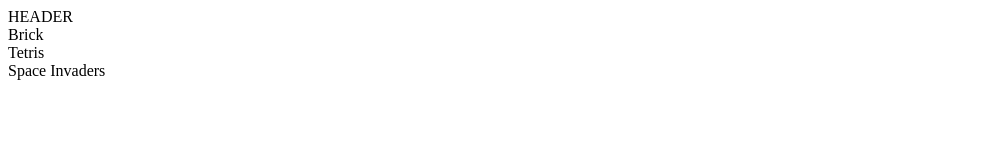
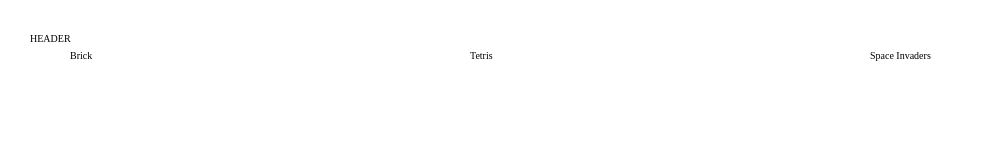
Before and after one commit to gazjosef/retro-arcade, a website: page index.html in a window 1280 px wide. Shown: the whole page, without its empty margins (0-986 px from the left). Drawn offline with Linux system fonts and the light colour scheme.

Commit message:
Updated project

```diff
--- a/index.html
+++ b/index.html
@@ -3,6 +3,7 @@
 <head>
   <meta charset="UTF-8">
   <meta name="viewport" content="width=device-width, initial-scale=1.0">
+  <link rel="stylesheet" href="css/style.css">
   <title>Retro Arcade</title>
 </head>
 <body>
--- a/scss/base/_base.scss
+++ b/scss/base/_base.scss
@@ -0,0 +1,16 @@
+*,
+*::after,
+*::before {
+  margin: 0;
+  padding: 0;
+  box-sizing: inherit;
+}
+
+html {
+  // This defines what 1rem is
+  font-size: 62.5%;
+}
+
+body {
+  box-sizing: border-box;
+}
--- a/scss/base/_typography.scss
+++ b/scss/base/_typography.scss
@@ -0,0 +1,8 @@
+body {
+  // font-family: 'Lato', sans-serif;
+  font-weight: 400;
+  // font-size: 16px;
+  line-height: 1.7;
+  color: black;
+  padding: 3rem;
+}
```
Also changed, not shown: package.json (added, +23 -0 lines), css/style.css (added), 2 other files.
